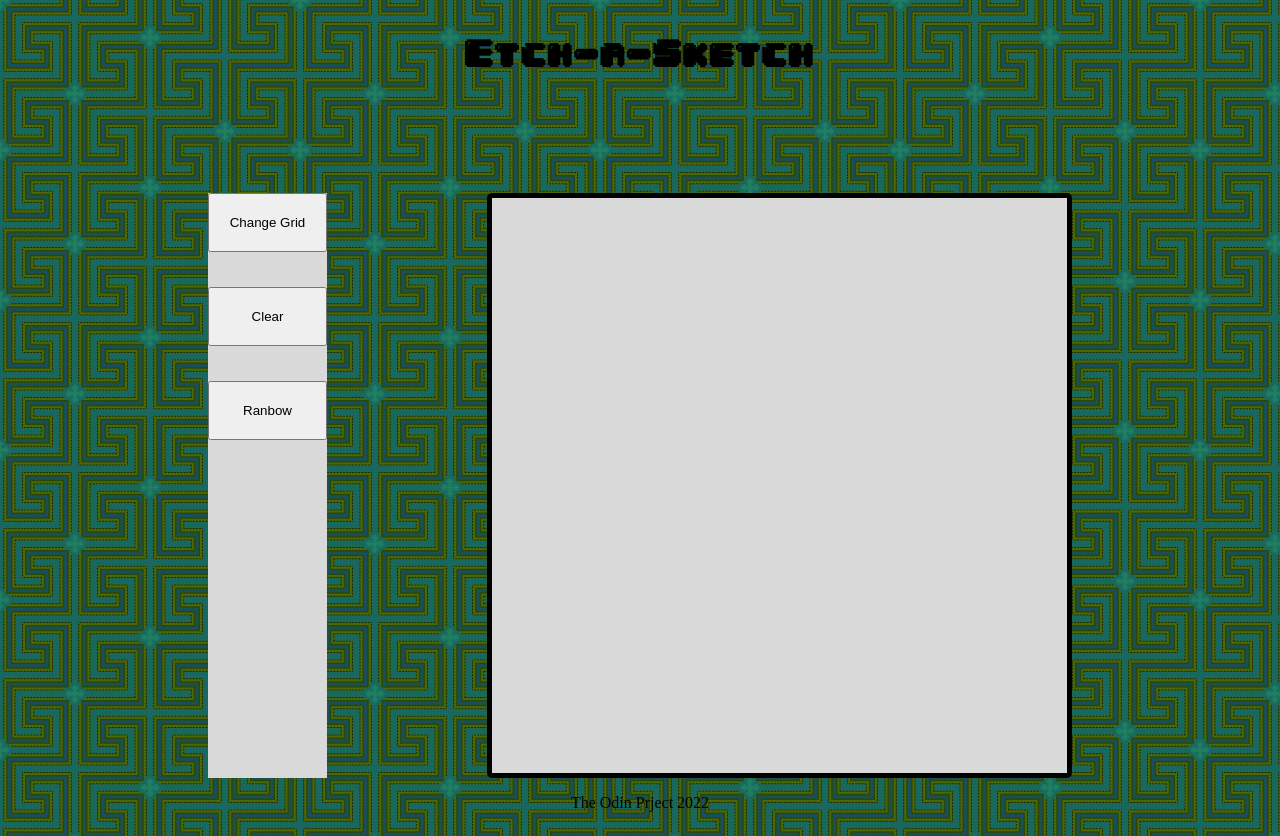
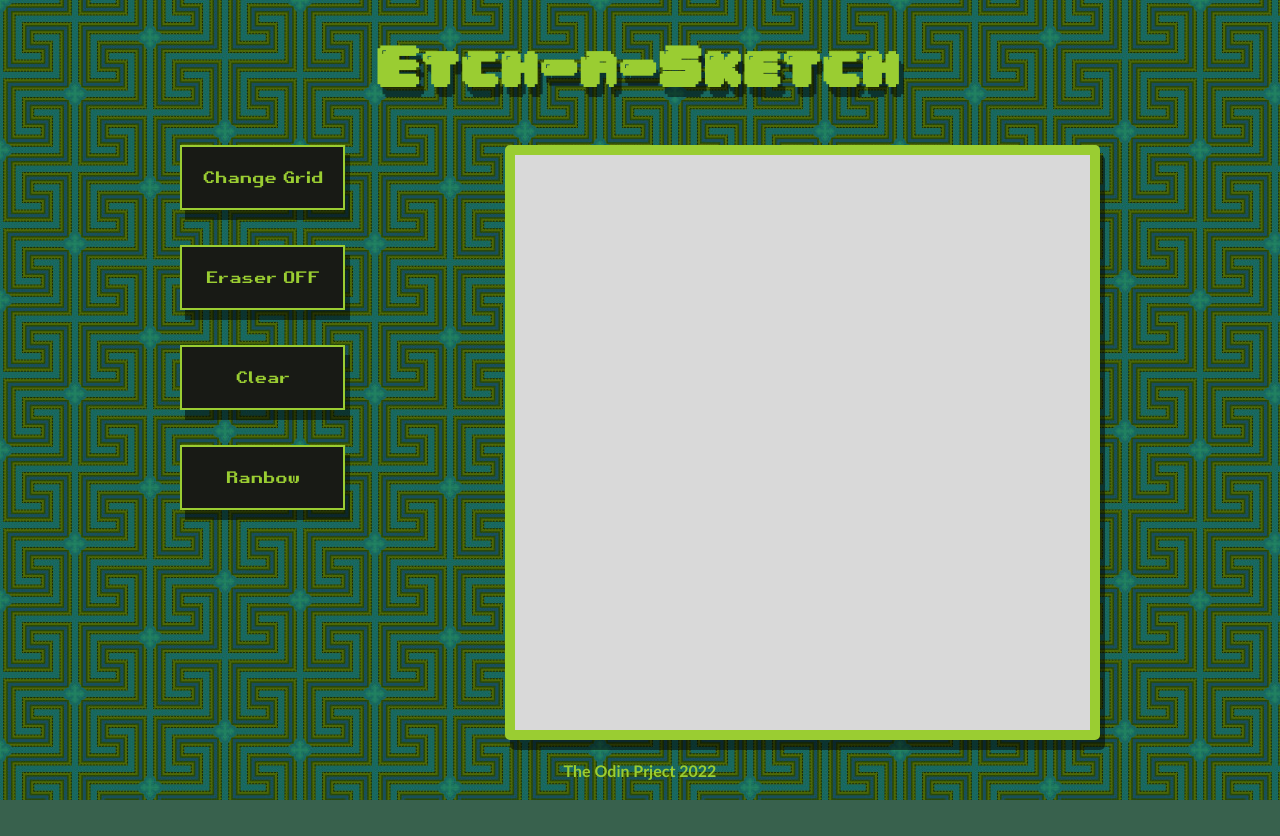
Before and after one commit to StiMarton/etch-a-sketch, a plain HTML site: page index.html in a window 1280 px wide. Both pictures are taken after a click on the button "Clear". After the commit the page ends 800 px from the top, so only its background shows below. Drawn offline with Linux system fonts and the light colour scheme.

Commit message:
Updated CSS, "Eraser" added, "Change Grid" fixed

```diff
--- a/index.html
+++ b/index.html
@@ -15,6 +15,7 @@
 
     <div class="buttonContainer">
         <button class="btn" id="change-grid" onclick="window.changeGrid()">Change Grid</button>
+        <button class="btn" id="eraser">Eraser OFF</button>
         <button class="btn" id="reset">Clear</button>
         <button class="btn" id="rainbow">Ranbow</button>
     </div>
--- a/script.js
+++ b/script.js
@@ -1,12 +1,22 @@
 let grid = document.querySelector(".gridContainer");
 const btnReset = document.getElementById('reset');
 const btnRainbow = document.getElementById('rainbow');
+const btnEraser = document.getElementById('eraser');
 let number = 16;
 let buttonClicked = false;
 let randomColor = "";
-
+let eraserEnabled = false;
 
 reset.addEventListener("click", clearGrid)
+
+eraser.addEventListener("click", function() {
+    eraserEnabled = !eraserEnabled;
+    if (eraserEnabled) {
+        btnEraser.innerHTML = "Eraser ON";
+    } else if (!eraserEnabled) {
+        btnEraser.innerHTML = "Eraser OFF";
+    }
+})
 
 rainbow.addEventListener("click", function() {
     buttonClicked = !buttonClicked;
@@ -22,30 +32,34 @@ function createGrid() {
     for (let i = 0; i < number*number; i++) {
         let div = document.createElement("div");
         grid.style.gridTemplateColumns = `repeat(${number}, 1fr)`;
-        grid.style.gridTemplateTows = `repeat(${number}, 1fr)`;
+        grid.style.gridTemplateRows = `repeat(${number}, 1fr)`;
         div.classList.add("square");
         grid.appendChild(div);
         div.addEventListener('mouseover', mouseOver)
             function mouseOver() {
-                if (buttonClicked) {
-                    randomColor =
-                    Math.floor(Math.random()*16777215).toString(16);
+                if (buttonClicked && !eraserEnabled) {
+                    randomColor = Math.floor(Math.random()*16777215).toString(16);
                     div.style.backgroundColor = "#" + randomColor;
-                } else if (!buttonClicked) {
+                    div.style.transition = "0.2s";
+                } else if (!buttonClicked && !eraserEnabled) {
                     div.style.backgroundColor = "black";
+                    div.style.transition = "0.2s";
+                } else if (eraserEnabled) {
+                    div.style.backgroundColor = "#d9d9d9";
+                    div.style.transition = "0s";
                 }
             }
     }
 }
 
 function clearGrid() {
-    let arrayGrid = [...document.querySelectorAll("div")]
+    let arrayGrid = [...document.querySelectorAll(".square")]
     arrayGrid.forEach(div=>div.style.backgroundColor = "#d9d9d9");
 }
 
 function changeGrid() {
     clearGrid();
-    number = prompt("Please enter a number from 1 to 100");
+    number = prompt("Please enter a number from 2 to 100 (16 default)");
     if (number > 1 && number <= 100) {
         createGrid(number);
     } else {
--- a/style.css
+++ b/style.css
@@ -4,21 +4,40 @@
          url('fonts/04b_30__-webfont.woff') format('woff');
         font-weight: normal;
         font-style: normal;
+}
 
+@font-face {
+    font-family: 'retro_gamingregular';
+    src: url('fonts/retro_gaming-webfont.woff2') format('woff2'),
+         url('fonts/retro_gaming-webfont.woff') format('woff');
+    font-weight: normal;
+    font-style: normal;
+
+}
+
+* {
+    margin: 0;
+    padding: 0;
 }
 
 body {
     display: flex;
     flex-direction: column;
+    justify-content: space-between;
+    min-height: 100vh;
     background-color: #38614d;
     background-image: url("img/square.jpg");
 }
 
 h1 {
     font-family:'04b30', Calibri, Tahoma, sans-serif;
+    color: yellowgreen;
     text-align: center;
-    padding-bottom: 100px;
+    font-size: 3em;
+    text-shadow: 5px 10px rgba(0, 0, 0, 0.5);
+    padding-bottom: 50px;
     padding-top: 10px;
+    margin-top: 35px;
 }
 
 main {
@@ -30,25 +49,40 @@ main {
 .buttonContainer {
     display: flex;
     flex-direction: column;
-    background-color: transparent;
     gap: 35px;
 }
 
 button {
+    font-family: 'retro_gamingregular';
+    font-size: 1em;
+    color: yellowgreen;
+    border: 2px solid yellowgreen;
+    background-color: rgb(24, 26, 21);
+    box-shadow: 5px 10px rgba(0, 0, 0, 0.5);
     flex-shrink: 0;
     padding: 20px;
+}
+
+button:hover {
+    background-color: rgb(98, 107, 81);
+    transform: translateX(10px);
+}
+
+button:active {
+   background-color: #d9d9d9;
 }
 
 
 .gridContainer {
     display: inline-grid;
     background-color: #d9d9d9;
-    border: 5px solid black;
+    border: 10px solid yellowgreen;;
     border-radius: 5px;
     height: 575px;
     width: 575px;
     margin 0 10px;
     flex-shrink: 0;
+    box-shadow: 5px 10px rgba(0, 0, 0, 0.5);
 }
 
 .square {
@@ -57,6 +91,10 @@ button {
 
 footer {
     display: flex;
+    font-family: Calibri, Tahoma, sans-serif;
+    font-weight: bold;
+    padding: 20px;
+    color: yellowgreen;
     justify-content: center;
     text-align: center;
 }
```
Also changed, not shown: fonts/retro_gaming-webfont.woff (added), fonts/retro_gaming-webfont.woff2 (added). Lines whose indentation alone changed are shown as unchanged.
